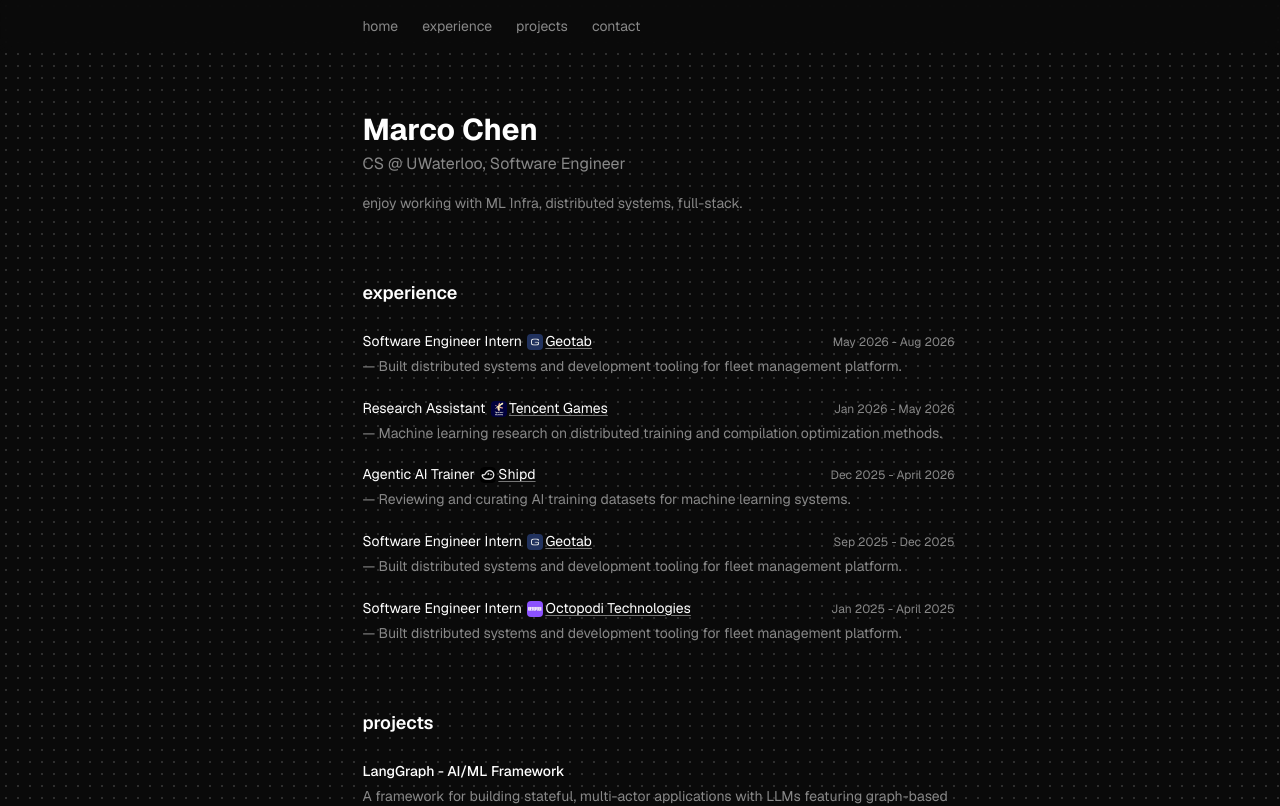
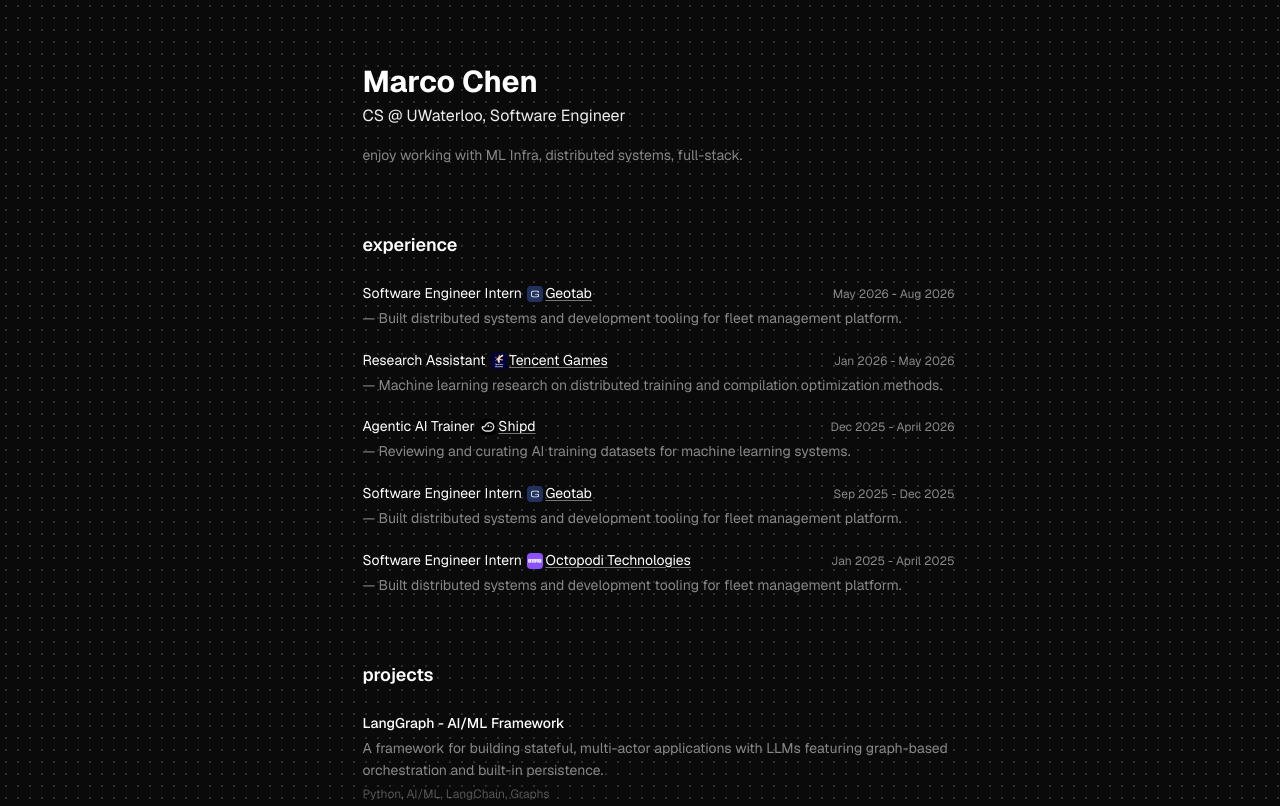
Before and after one commit to M4cr0Chen/terminal-portfolio, a Next.js app: page / in a window 1280 px wide. Shown: the top 806 px of the page. Built offline with nearby package versions, Linux system fonts and the light colour scheme.

Commit message:
small fix

```diff
--- a/src/app/globals.css
+++ b/src/app/globals.css
@@ -8,7 +8,6 @@
 
 @theme inline {
   --font-sans: var(--font-geist-sans);
-  --font-mono: var(--font-geist-mono);
 }
 
 html {
--- a/src/app/page.tsx
+++ b/src/app/page.tsx
@@ -7,8 +7,8 @@ import ContactSection from "@/components/ContactSection";
 export default function Home() {
   return (
     <>
-      <Navbar />
-      <main className="max-w-[640px] mx-auto px-6 pt-28 pb-16 space-y-16 ml-[calc(50%-340px+3vw)]">
+      {/* <Navbar /> */}
+      <main className="max-w-[640px] mx-auto px-6 pt-16 pb-16 space-y-16 ml-[calc(50%-340px+3vw)]">
         <HeroSection />
         <ExperienceSection />
         <ProjectsSection />
--- a/src/components/HeroSection.tsx
+++ b/src/components/HeroSection.tsx
@@ -1,9 +1,12 @@
+import Image from "next/image";
+
 export default function HeroSection() {
   return (
     <section id="top">
       <h1 className="text-3xl font-bold text-white">Marco Chen</h1>
-      <p className="text-base text-[var(--color-muted)] mt-1">
-        CS @ UWaterloo, Software Engineer
+      <p className="text-base mt-1">
+        CS @ <a href="https://uwaterloo.ca" target="_blank" rel="noopener noreferrer" className="hover:underline transition-all durantion-300 ease-in-out">UWaterloo</a>
+        , Software Engineer
       </p>
       <p className="text-sm text-[var(--color-muted)] mt-4 leading-relaxed max-w-lg">
         enjoy working with ML Infra, distributed systems, full-stack.
```
